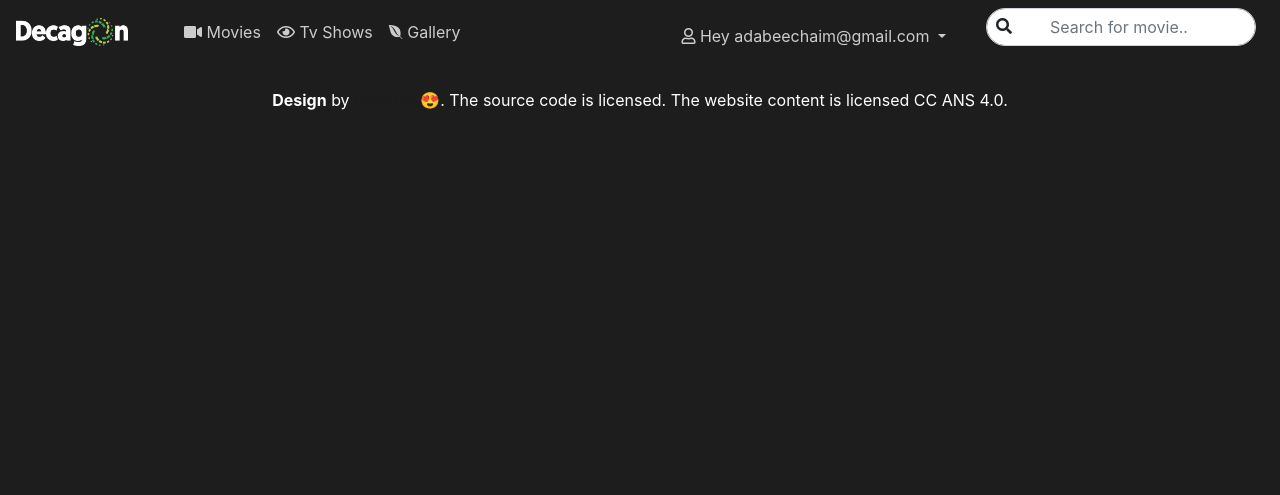
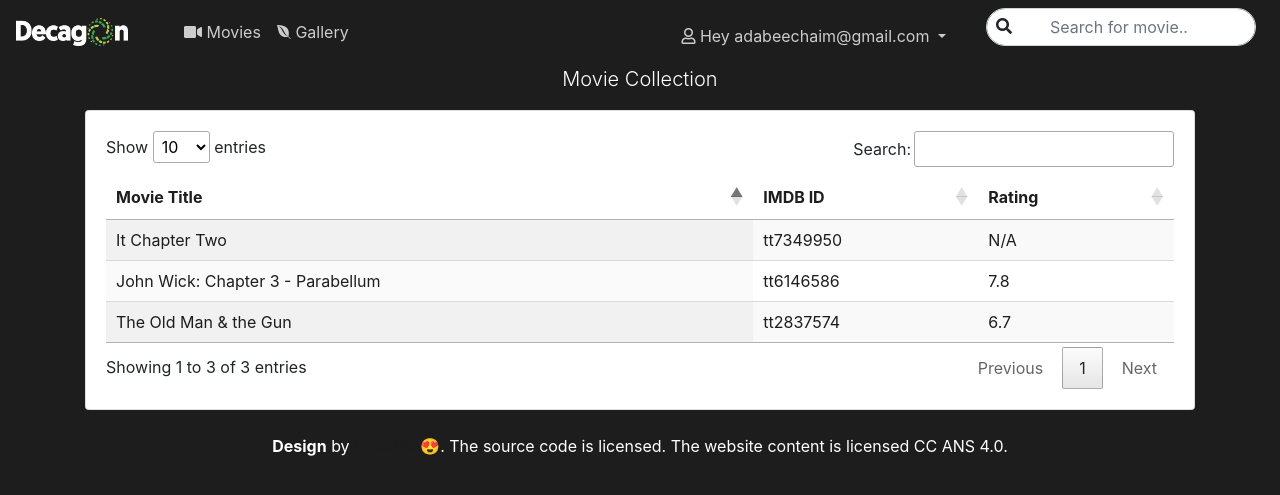
Before and after one commit to cranium44/DecaFlix, a Flask app: page /collection in a window 1280 px wide. Shown: the top 495 px of the page. Run offline with Flask 2, Linux system fonts and the light colour scheme; a user stored in the database is signed in; data comes from the database, SQL or seed files in the repository; both versions use the stored data as it was after the commit; parts of the project's set-up code (start-up, migrations or seed data) failed here and were passed over; some libraries are stand-ins or nearby versions.

Commit message:
tweaked the UI

```diff
--- a/application.py
+++ b/application.py
@@ -156,16 +156,17 @@ def add_movie():
         title = data["title"]
         rating = data["rating"]
         user_id = session["user_id"]
-        db.execute("INSERT INTO collection(id, user_id, title, rating) VALUES (:id, :user_id, :title, :rating)", id = id, user_id=user_id, title=title, rating=rating)
+        db.execute("INSERT INTO collection (id, user_id, title, rating) VALUES (:id, :user_id, :title, :rating)", id = id, user_id=user_id, title=title, rating=rating)
         return redirect("/collection")
 
 
 @app.route('/collection', methods=['GET'])
 def collection():
-    user_id = session["user_id"]
-    data = db.execute("SELECT * FROM collection WHERE user_id = :user_id", user_id=user_id)
-    print(data)
-    return render_template("collection.html")
+    if request.method == 'GET':
+        user_id = session["user_id"]
+        collection = db.execute("SELECT * FROM collection WHERE user_id = :user_id", user_id=user_id)
+        print(collection)
+        return render_template("collection.html",collection=collection)
 
 @app.route('/single', methods=['GET', 'POST'])
 @login_required
--- a/templates/collection.html
+++ b/templates/collection.html
@@ -1,36 +1,60 @@
 {% extends 'layout.html' %}
 
-{% block body %}
+{% block style %}
+    <link rel="stylesheet" type="text/css" href="https://cdn.datatables.net/1.10.19/css/jquery.dataTables.css" />
+
+{% endblock %}
+
+{% block main %}
+
+<div class="container">
+        <div class="para">
+                <div>
+                    <p class="lead para-txt text-center" style="color: #ffffff;"> Movie Collection</p>
+                </div>
+            </div>
+
+    <div class="card">
+        <div class="card-body">
+
             <div class="movie-tables">
                 <table id="table_id" class="display">
                   <thead>
                     <tr>
-          <th scope="col">#</th>
-          <th scope="col">First</th>
-          <th scope="col">Last</th>
-          <th scope="col">Handle</th>
+                      <th scope="col">Movie Title</th>
+                      <th scope="col">IMDB ID</th>
+                      <th scope="col">Rating</th>
                     </tr>
                   </thead>
                   <tbody>
+                {% for movie in collection %}
                     <tr>
-          <th scope="row">1</th>
-          <td>Mark</td>
-          <td>Otto</td>
-          <td>@mdo</td>
+                      <td>{{movie["title"]}}</td>
+                      <td>{{movie["id"]}}</td>
+                      <td>{{movie["rating"]}}</td>
                     </tr>
-        <tr>
-          <th scope="row">2</th>
-          <td>Jacob</td>
-          <td>Thornton</td>
-          <td>@fat</td>
-        </tr>
-        <tr>
-          <th scope="row">3</th>
-          <td>Larry</td>
-          <td>the Bird</td>
-          <td>@twitter</td>
-        </tr>
+                {% endfor %}
                   </tbody>
                 </table>
               </div>
-{% endblock body %}
+        </div>
+    </div>
+</div>
+
+
+{% endblock %}
+
+{% block script %}
+<script type="text/javascript" charset="utf8" src="https://cdn.datatables.net/1.10.19/js/jquery.dataTables.js"></script>
+
+<script>
+    $(document).ready(function () {
+        $("#table_id").DataTable();
+
+        $("#submit").click(e => {
+
+            console.log(e.target.attributes["data-id"])
+        });
+    });
+</script>
+{% endblock %}
--- a/templates/layout.html
+++ b/templates/layout.html
@@ -28,13 +28,13 @@
             <div class="collapse navbar-collapse" id="navbarColor03">
                 <ul class="navbar-nav mr-auto">
                     <li class="nav-item">
-                        <a class="nav-link ml-5" href=""><i class="fas fa-video"></i> Movies</a>
+                        <a class="nav-link ml-5" href="/"><i class="fas fa-video"></i> Movies</a>
+                    </li>
+                    <li class="nav-item" style="display: none">
+                        <a class="nav-link" href="/"><i class="far fa-eye"></i> Tv Shows</a>
                     </li>
                     <li class="nav-item">
-                        <a class="nav-link" href=""><i class="far fa-eye"></i> Tv Shows</a>
-                    </li>
-                    <li class="nav-item">
-                        <a class="nav-link" href=""> <i class="fab fa-envira"></i> Gallery</a>
+                        <a class="nav-link" href="/collection"> <i class="fab fa-envira"></i> Gallery</a>
                     </li>
                 </ul>
                 {% if session.user_id %}
@@ -49,7 +49,7 @@
                         </a>
                         <div class="dropdown-menu" aria-labelledby="navbarDropdown">
                             <a class="dropdown-item" href="#"><i class="fas fa-globe-africa"></i> Events</a>
-                            <a class="dropdown-item" href="#"><i class="fas fa-tachometer-alt"></i> Dashboard</a>
+                            <a class="dropdown-item" href="/collection"><i class="fas fa-tachometer-alt"></i> My Collection</a>
                             <div class="dropdown-divider"></div>
                             <a class="dropdown-item" href="/logout"><i class="fas fa-sign-out-alt"></i> Logout</a>
                         </div>
```
Also changed, not shown: templates/index.html (+0 -9 lines), templates/single.html (+26 -23 lines), decaflix.db. Lines whose indentation alone changed are shown as unchanged.
